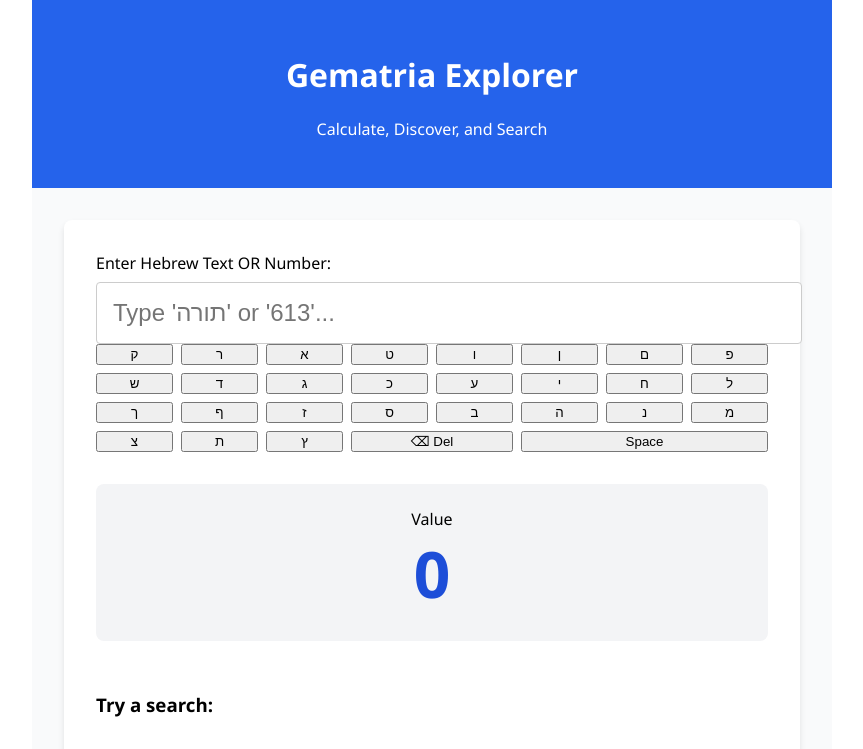
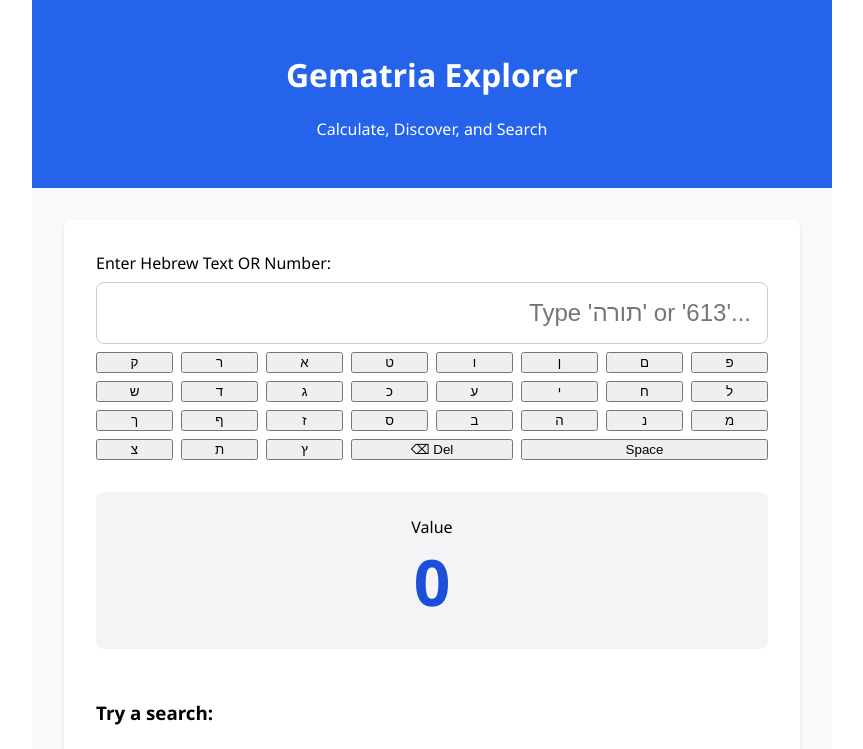
Before and after one commit to Moley123/gematria-app, a React (Create React App) app: page / in a window 1280 px wide. Shown: the top 749 px of the page, without its empty margins (208-1071 px from the left). Built offline with nearby package versions, Linux system fonts and the light colour scheme.

Commit message:
Updated CSS

```diff
--- a/src/App.css
+++ b/src/App.css
@@ -21,13 +21,31 @@
   box-shadow: 0 4px 6px rgba(0,0,0,0.1);
 }
 
+/* Container for the Input + Keyboard */
+.input-group {
+  width: 100%;        /* Force it to fill the container */
+  max-width: none;    /* Remove the 600px limit */
+  display: flex;
+  flex-direction: column;
+  gap: 0.5rem;
+}
+
+/* Ensure the Text Input Box fills the space */
 .input-field {
   width: 100%;
+  box-sizing: border-box;
   padding: 1rem;
   font-size: 1.5rem;
   border: 1px solid #ccc;
-  border-radius: 4px;
-  margin-top: 0.5rem;
+  border-radius: 8px;
+  text-align: right;
+}
+
+/* Ensure the Keyboard Grid fills the space */
+.grid {
+  width: 100%;
+  box-sizing: border-box;
+  /* keep your existing grid-template-columns settings here */
 }
 
 .value-box {
```
